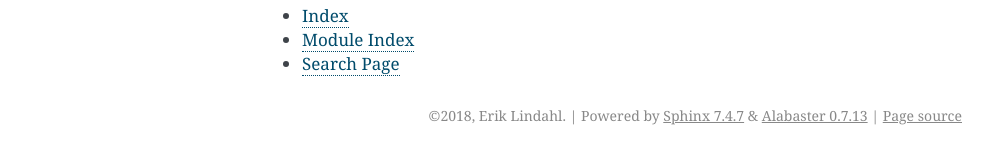
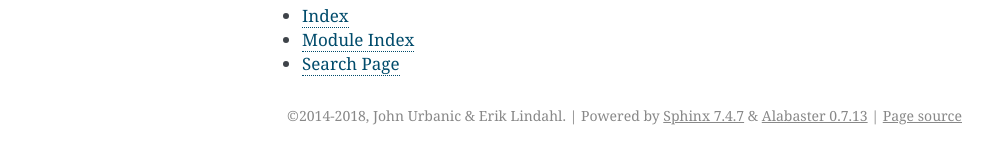
Before and after one commit to eriklindahl/ihpcss-laplace, a Sphinx documentation site: the page built from docs/index.rst, in a window 1280 px wide. Shown: the part 1956-2108 px from the top of the page, without its empty margins (148-1140 px from the left). Built offline with Sphinx 7.4.7, drawn with Linux system fonts in a browser that asks for light colours; formulas are drawn with MathJax 3.

Commit message:
Updated author message to credit John

```diff
--- a/docs/conf.py
+++ b/docs/conf.py
@@ -19,8 +19,8 @@
 # -- Project information -----------------------------------------------------
 
 project = u'laplace'
-copyright = u'2018, Erik Lindahl'
-author = u'Erik Lindahl'
+copyright = u'2014-2018, John Urbanic & Erik Lindahl'
+author = u'John Urbanic, Erik Lindahl'
 
 # The short X.Y version
 version = u''
```
